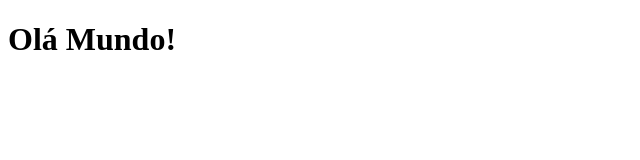
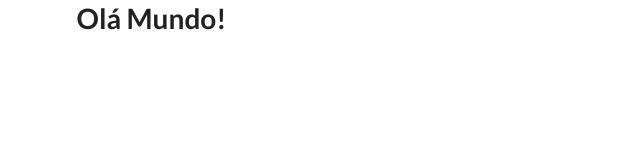
Before and after one commit to jonilsonds9/AulaCM, a plain HTML site: page index.html in a window 1280 px wide. Shown: the whole page, without its empty margins (0-640 px from the left). Drawn offline with Linux system fonts and the light colour scheme.

Commit message:
Adicionado semantic no html e fixed #1

```diff
--- a/index.html
+++ b/index.html
@@ -4,9 +4,14 @@
   <meta charset="UTF-8">
   <meta name="viewport" content="width=device-width, initial-scale=1.0">
   <meta http-equiv="X-UA-Compatible" content="ie=edge">
+  <link rel="stylesheet" href="lib/semantic.min.css">
+  <script src="lib/jquery-3.4.1.js"></script>
+  <script src="lib/semantic.min.js"></script>
   <title>Olá CM</title>
 </head>
 <body>
-  <h1>Olá Mundo!</h1>
+  <div class="ui container">
+    <h1 class="header">Olá Mundo!</h1>
+  </div>
 </body>
 </html>
```
